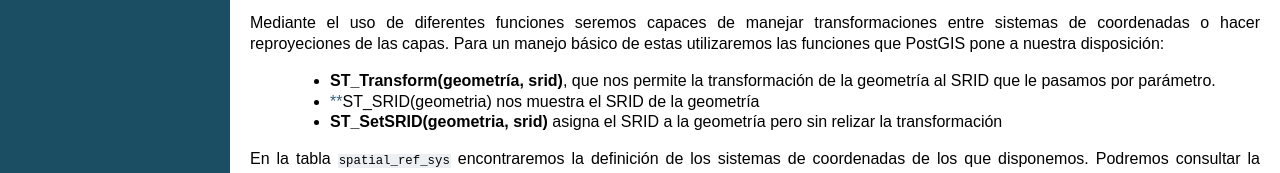
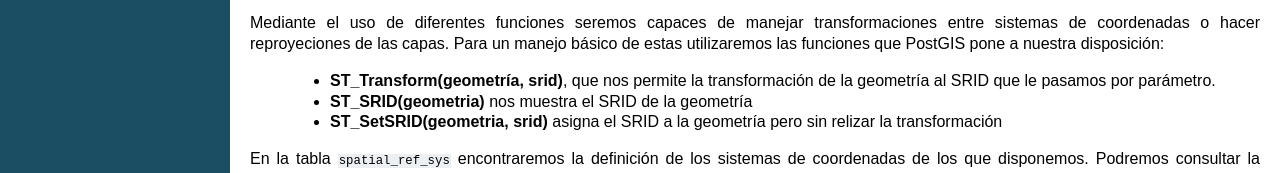
Before and after one commit to michogar/postgis-gn, a plain HTML site: page postgis-analisis-espacial/analisis_espacial.html in a window 1280 px wide. Shown: the part 3958-4131 px from the top of the page. Drawn offline with Linux system fonts and the light colour scheme.

Commit message:
fixed minor spatial

```diff
--- a/postgis-analisis-espacial/analisis_espacial.html
+++ b/postgis-analisis-espacial/analisis_espacial.html
@@ -216,7 +216,7 @@ WHERE dep.name_1 like 'Olancho';</pre>
 <blockquote>
 <div><ul class="simple">
 <li><strong>ST_Transform(geometría, srid)</strong>, que nos permite la transformación de la geometría al SRID que le pasamos por parámetro.</li>
-<li><a href="#id2"><span class="problematic" id="id3">**</span></a>ST_SRID(geometria) nos muestra el SRID de la geometría</li>
+<li><strong>ST_SRID(geometria)</strong> nos muestra el SRID de la geometría</li>
 <li><strong>ST_SetSRID(geometria, srid)</strong> asigna el SRID a la geometría pero sin relizar la transformación</li>
 </ul>
 </div></blockquote>
```
